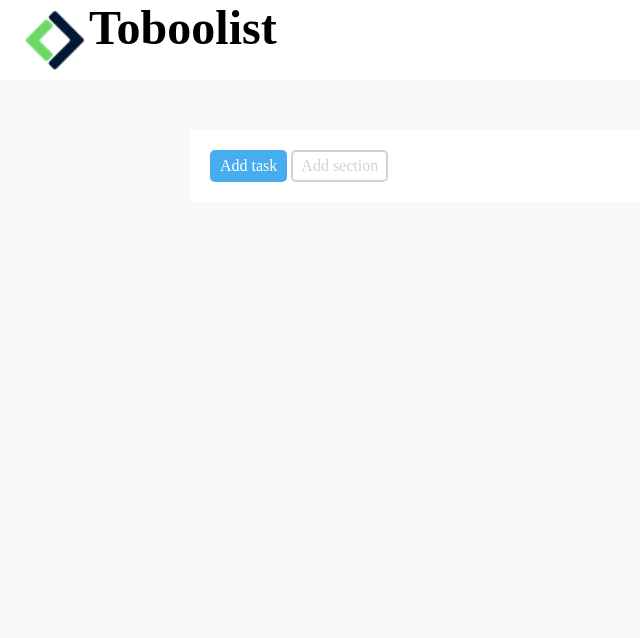
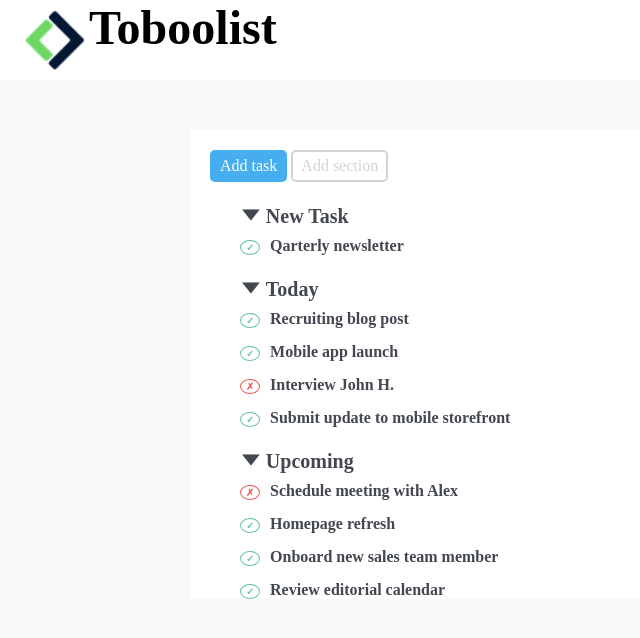
Before and after one commit to giorgia-rondinelli/html-css-toboolist, a plain HTML site: page index.html in a window 1280 px wide. Shown: the whole page, without its empty margins (0-640 px from the left). Drawn offline with Linux system fonts and the light colour scheme.

Commit message:
[add] contenuto principale

```diff
--- a/css/style.css
+++ b/css/style.css
@@ -15,6 +15,7 @@ header{
 .container{
   max-width: 900px;
   margin: 0 auto;
+  background-color: white;
 
 }
 
@@ -36,7 +37,7 @@ header{
   /* menù */
  .menù{
   margin-top: 50px;
-  background-color: white;
+
   padding: 20px;
  }
 
@@ -58,3 +59,53 @@ header{
   color: lightgray;
  }
  /* .menù */
+
+/* contenuto */
+ #contenuto{
+  color: rgb(67,71,80);
+  padding-left: 50px;
+
+ }
+ .area{
+  display: inline-block;
+  font-size:20px;
+  font-weight: bold;
+
+
+
+ }
+ .freccetta{
+  font-size: 40px;
+  display: inline-block;
+  height: 35px;
+  vertical-align: middle;
+ }
+
+ ul{
+  list-style: none;
+  margin-bottom: 20px;
+ }
+ li{
+  margin-bottom: 15px;
+  font-weight: bold;
+ }
+ li div{
+  border-radius: 50%;
+  padding: 1px 5px;
+  font-weight: bold;
+  margin-right: 10px;
+  display: inline-block;
+  font-size: 0.6em;
+
+}
+ .check {
+  color:rgb(104,194,172);
+  border: 1px solid rgb(104,194,172);
+
+
+ }
+ .cross{
+  color: rgb(236,92,84);
+  border: 1px solid rgb(236,92,84);
+
+ }
--- a/index.html
+++ b/index.html
@@ -26,6 +26,43 @@
     </section>
     <!-- menù -->
 
+    <!-- contenuto -->
+    <section id="contenuto" class="container">
+      <div>
+        <div class="freccetta">&#129171;</div>
+        <div class="area">New Task</div>
+      </div>
+      <ul>
+       <li><div class="check">&check;</div>Qarterly newsletter</li>
+      </ul>
+
+
+      <div>
+        <div class="freccetta">&#129171;</div>
+        <div class="area">Today</div>
+      </div>
+      <ul>
+        <li><div class="check">&check;</div>Recruiting blog post</li>
+        <li><div class="check">&check;</div>Mobile app launch</li>
+        <li><div class="cross">&cross;</div>Interview John H. </li>
+        <li><div class="check">&check;</div>Submit update to mobile storefront</li>
+      </ul>
+
+      <div>
+        <div class="freccetta">&#129171;</div>
+        <div class="area">Upcoming </div>
+      </div>
+      <ul>
+        <li><div class="cross">&cross;</div>Schedule meeting with Alex</li>
+        <li><div class="check">&check;</div>Homepage refresh</li>
+        <li><div class="check">&check;</div>Onboard new sales team member</li>
+        <li><div class="check">&check;</div>Review editorial calendar</li>
+      </ul>
+
+    </section>
+
+    <!-- contenuto -->
+
   </main>
   <footer></footer>
 
```
